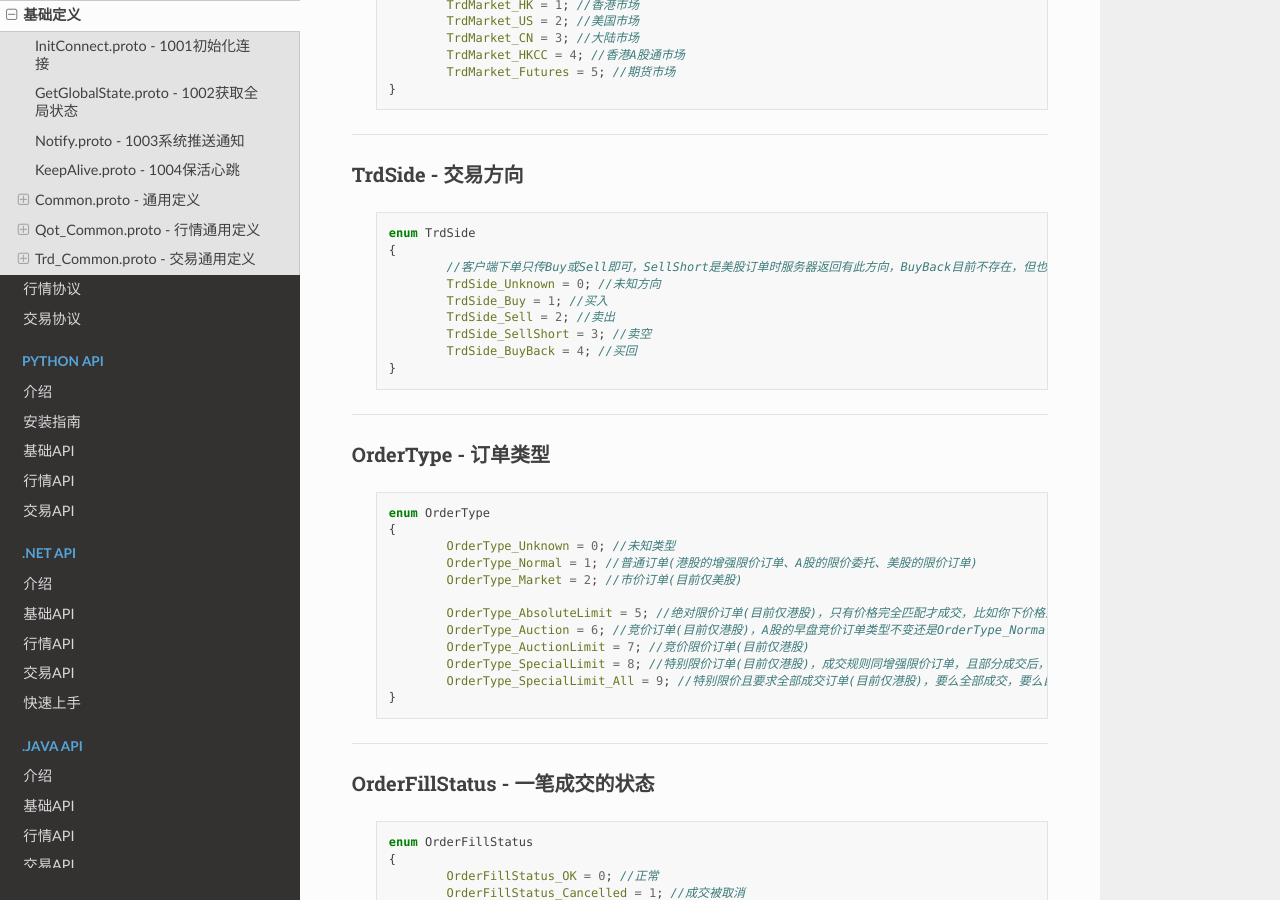
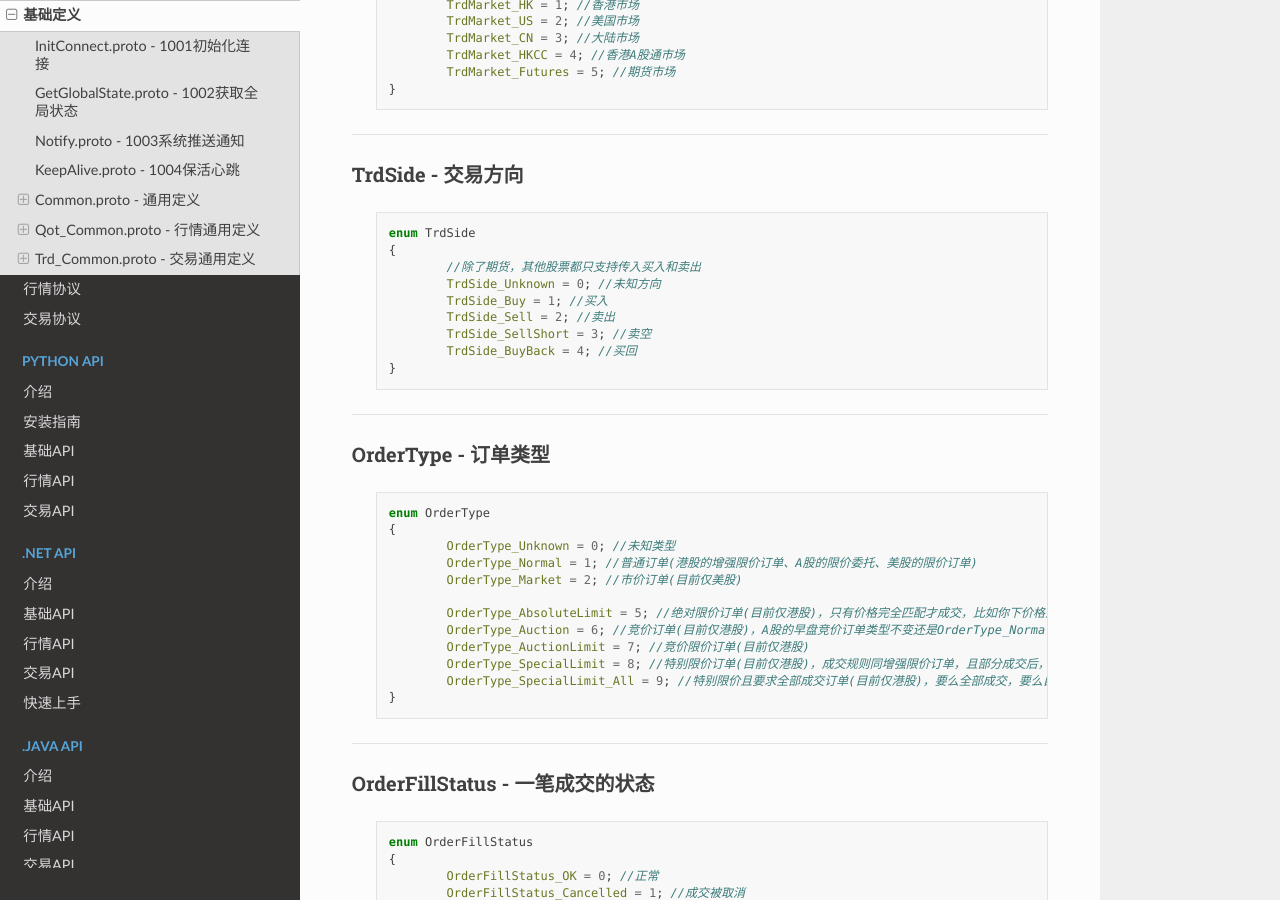
Before and after one commit to FutunnOpen/futu-api-doc, a Sphinx documentation site: the page built from doc_maker/source/protocol/base_define.rst, in a window 1280 px wide and 900 px high, scrolled down 25615 px. Built offline with Sphinx 7.4.7 and the Read the Docs theme 2.0.0, drawn with Linux system fonts in a browser that asks for light colours.

Commit message:
修正说明期货支持卖空买回

```diff
--- a/doc_maker/source/api/Base_API.rst
+++ b/doc_maker/source/api/Base_API.rst
@@ -2196,7 +2196,7 @@ TrdMarket - 交易市场类型
 TrdSide - 交易方向类型
 ~~~~~~~~~~~~~~~~~~~~~~~~~~~~~~~~~~~~
 
-交易方向类型定义(客户端下单只传Buy或Sell即可，SELL_SHORT / BUY_BACK 服务器可能会传回)
+交易方向类型定义(除了期货，其他股票都只支持传入买入和卖出)
 
 ..  py:class:: TrdSide
 
--- a/doc_maker/source/protocol/base_define.rst
+++ b/doc_maker/source/protocol/base_define.rst
@@ -1538,7 +1538,7 @@ TrdSide - 交易方向
 
 	enum TrdSide
 	{
-		//客户端下单只传Buy或Sell即可，SellShort是美股订单时服务器返回有此方向，BuyBack目前不存在，但也不排除服务器会传
+		//除了期货，其他股票都只支持传入买入和卖出
 		TrdSide_Unknown = 0; //未知方向
 		TrdSide_Buy = 1; //买入
 		TrdSide_Sell = 2; //卖出
--- a/doc_maker/source/q&a/Q&A.rst
+++ b/doc_maker/source/q&a/Q&A.rst
@@ -211,7 +211,7 @@ A: 支持A股模拟交易，真实交易可通过A股通交易部分A股。
 Q5:各市场支持的交易方向
 --------------------------------
 
-A: 都只支持买入和卖出，但美股产生的订单类型可能会出现卖空和买回。
+A: 除了期货，其他股票都只支持传入买入和卖出，在空仓情况下卖出，产生的订单交易方向是卖空。
 
 --------------------------------
 
```
